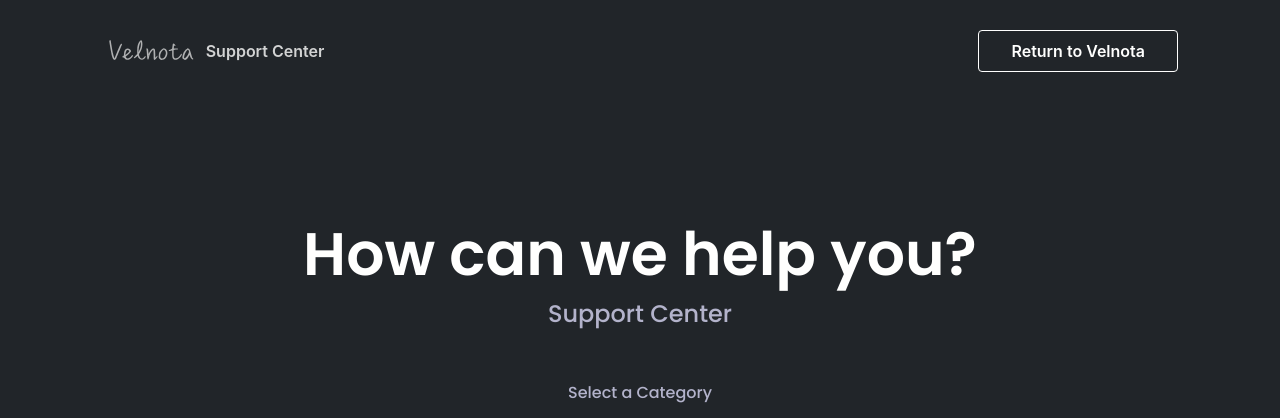
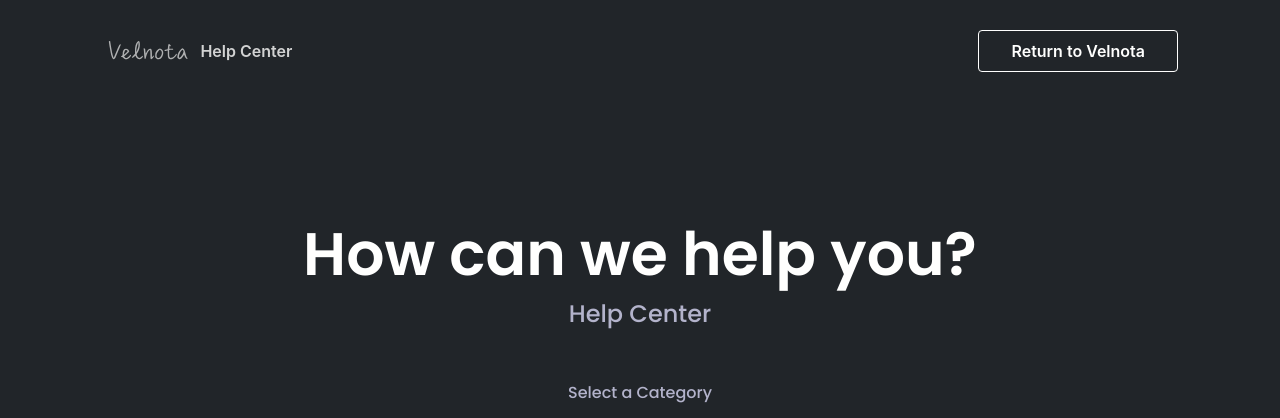
Before and after one commit to Velnota/FAQ, a Jekyll site: the page built from index.html, in a window 1280 px wide. Shown: the top 418 px of the page. Built offline with Jekyll 4.4.1, drawn with Linux system fonts in a browser that asks for light colours; nearby versions of some CDN libraries; some web fonts are replaced.

Commit message:
Rename support to help center

```diff
--- a/_config.yml
+++ b/_config.yml
@@ -21,16 +21,16 @@
 title: Velnota
 description:
 baseurl: ""
-url: https://support.velnota.com
+url: https://help.velnota.com
 permalink: /:categories/:title
 
-content_type: Support Center #Define whether this is a knowledge base, help center, or something else
+content_type: Help Center #Define whether this is a knowledge base, help center, or something else
 use_authors: false #Set this to false to disable showing post authors
 
 brand_logo: VelnotaLogo.svg
 brand_name: Velnota
 header: How can we help you?
-subheader: Support Center
+subheader: Help Center
 
 meta_image: VelnotaLogo.png
 
```
Also changed, not shown: README.md.
